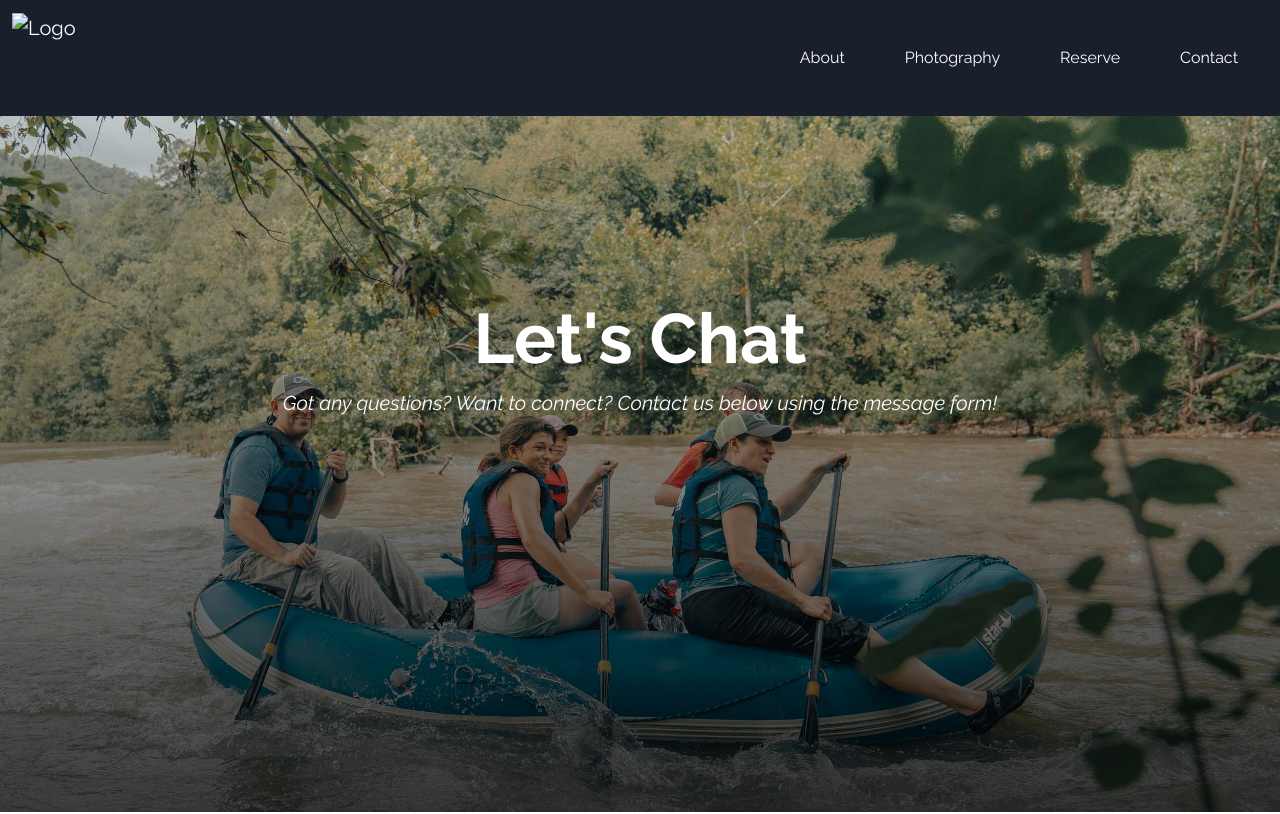
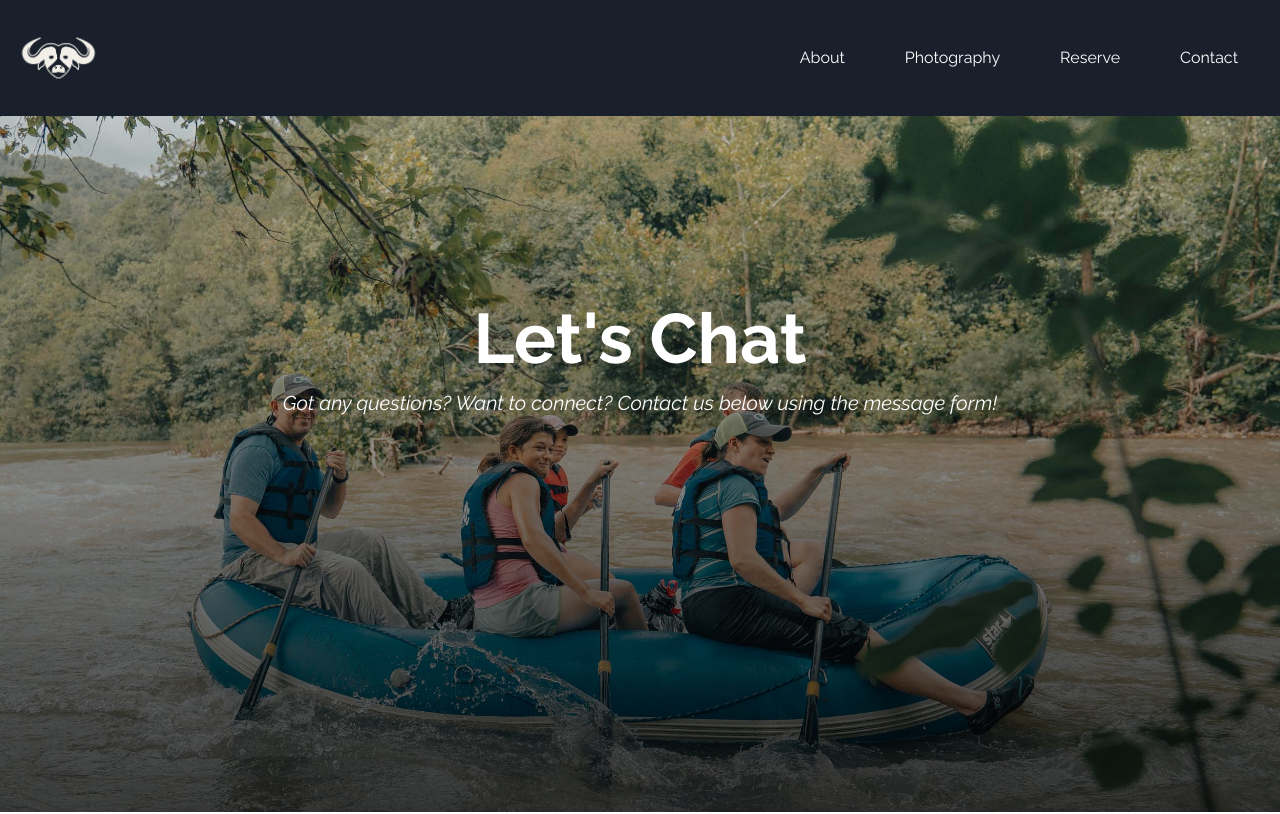
Before and after one commit to cromprey/buffaloriveradventures, a plain HTML site: page contact.html in a window 1280 px wide. Shown: the top 814 px of the page. Drawn offline with nearby package versions, Linux system fonts and the light colour scheme; the site is published under a folder, as on GitHub Pages, so addresses that start at the root find nothing; a web font is replaced by a local one.

Commit message:
hopefully the logo will work

```diff
--- a/contact.html
+++ b/contact.html
@@ -23,7 +23,7 @@
   <nav class="background navbar navbar-expand-lg">
     <div class="container-fluid">
         <a class="navbar-brand white-text" href="#"> <!--Insert BOA LOGO-->
-            <img src="/assets/img/logo-icon.png" alt="Logo" width="90" height="90" class="d-inline-block align-text-center">
+            <img src="assets/img/logo-icon.png" alt="Logo" width="90" height="90" class="d-inline-block align-text-center">
         </a>
       <button class="navbar-toggler shadow-none white" type="button" data-bs-toggle="collapse" data-bs-target="#navbarNav" aria-controls="navbarNav" aria-expanded="false" aria-label="Toggle navigation">
         <span class="navbar-toggler-icon"></span>
```
Also changed, not shown: index.html (+2 -2 lines), reservation.html (+1 -1 lines).
